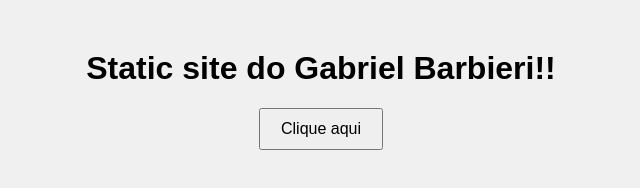
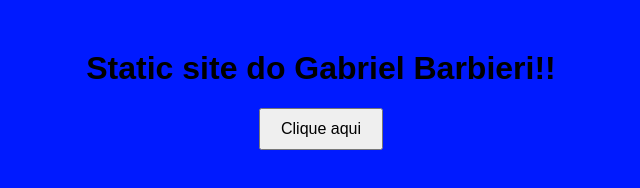
Before and after one commit to pipococome/Gabriel-site-estatico, a plain HTML site: page index.html in a window 1280 px wide. Shown: the whole page, without its empty margins (319-959 px from the left). Drawn offline with Linux system fonts and the light colour scheme.

Commit message:
Update style.css

```diff
--- a/style.css
+++ b/style.css
@@ -6,7 +6,7 @@ text-align: center;
 
 margin-top: 50px;
 
-background-color: #f0f0f0;
+background-color: #001aff;
 
 }
 
```
